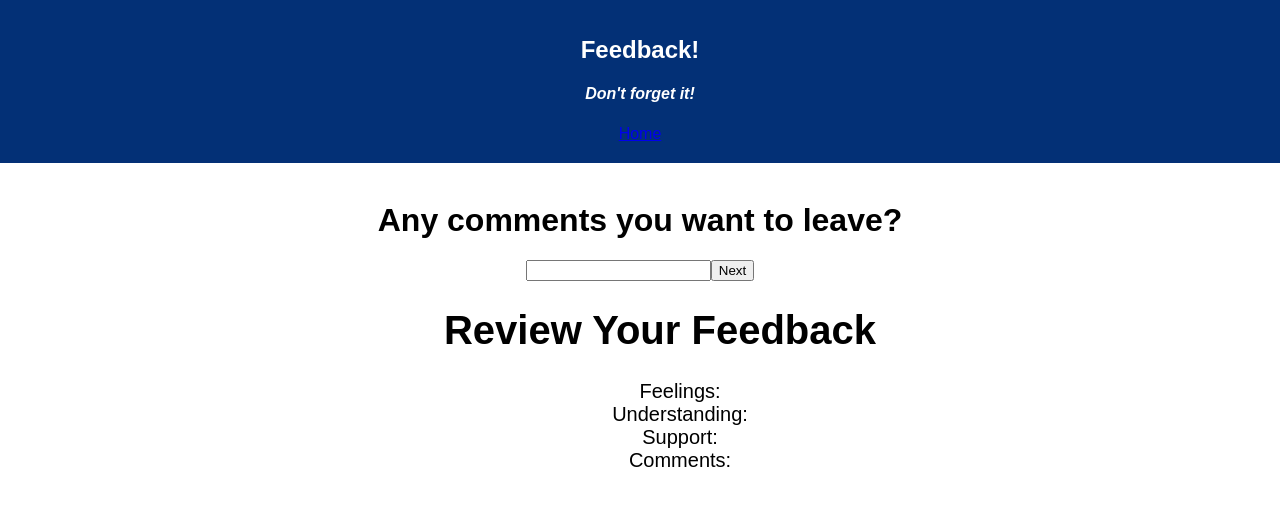
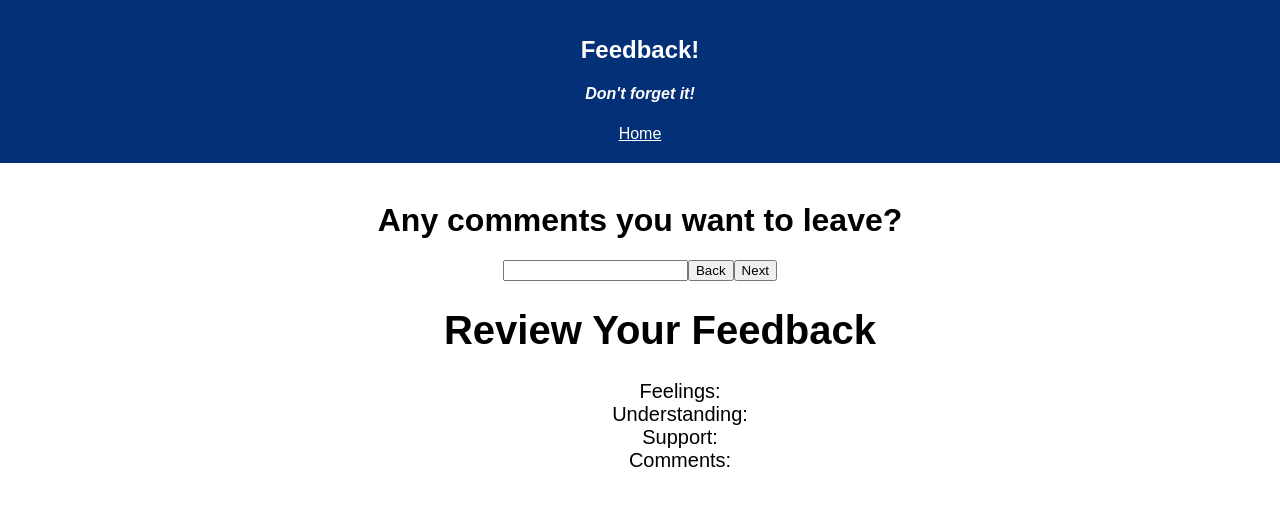
Before and after one commit to jpaul1982/redux-weekend, a React app: page /#/comments in a window 1280 px wide. Built offline with nearby package versions, Linux system fonts and the light colour scheme.

Commit message:
back routes added

```diff
--- a/src/components/App/App.css
+++ b/src/components/App/App.css
@@ -21,3 +21,6 @@ ul{
   list-style-type: none;
   font-size: 20px;
 }
+.link {
+  color: white;
+}
--- a/src/components/App/App.js
+++ b/src/components/App/App.js
@@ -21,7 +21,7 @@ class App extends Component {
           <header  className="App-header">
             <h1  className="App-title">Feedback!</h1>
             <h4><i>Don't forget it!</i></h4>
-            <Link to='/'>Home</Link>
+            <Link to='/' className="link">Home</Link>
           </header>
           <br />
           {/* MAKES FEELINGS ROUTE HOMEPAGE */}
--- a/src/components/Comments/Comments.js
+++ b/src/components/Comments/Comments.js
@@ -19,6 +19,9 @@ class Comments extends Component {
             comments: event.target.value,
         })
     }
+    goBack = () => {
+        this.props.history.push('/supported')
+    }
 
 
     render() {
@@ -29,6 +32,7 @@ class Comments extends Component {
                 <input type='text' max='120' onChange={this.handleChange}
                     value={this.state.comments}>
                 </input>
+                <button onClick={this.goBack}>Back</button>
                 <button onClick={this.handleClick}>Next</button>
                 <ul className='reviewList'>
                     <ReviewBody />
--- a/src/components/Review/Review.js
+++ b/src/components/Review/Review.js
@@ -2,12 +2,10 @@ import React, { Component } from 'react';
 import { connect } from 'react-redux';
 import axios from 'axios';
 
-// handleClick - this will send the post request to server
-// with all data collected from review inputs.
-
-
-
 class Review extends Component {
+    goBack = () => {
+        this.props.history.push('/comments')
+    }
 
     handleClick = () => {
         if (this.props.reduxState.feedbackReducer.feeling === "" ||
@@ -32,6 +30,7 @@ render() {
         <>
             <h1>Review Your Feedback</h1>
             <button onClick={this.handleClick}>Submit</button>
+            <button onClick={this.goBack}>Back</button>
             <ul>
                 <li>Feelings: {this.props.reduxState.feedbackReducer.feeling}</li>
                 <li>Understanding: {this.props.reduxState.feedbackReducer.understanding}</li>
--- a/src/components/Supported/Supported.js
+++ b/src/components/Supported/Supported.js
@@ -20,6 +20,10 @@ class Supported extends Component {
         })
     }
 
+    goBack = () => {
+        this.props.history.push('/understanding')
+    }
+
     render() {
         return (
             <main>
@@ -29,6 +33,7 @@ class Supported extends Component {
                         value={this.state.supported}
                         onChange={this.handleChange}>
                     </input>
+                    <button onClick={this.goBack}>Back</button>
                     <button onClick={this.handleClick}>Next</button>
                     <ul className='reviewList'>
                         <ReviewBody />
--- a/src/components/Understanding/Understanding.js
+++ b/src/components/Understanding/Understanding.js
@@ -19,6 +19,9 @@ class Understanding extends Component {
             understanding: event.target.value,
         })
     }
+    goBack = () => {
+        this.props.history.push('/')
+    }
 
     render() {
         return (
@@ -29,6 +32,7 @@ class Understanding extends Component {
                         value={this.state.understanding}
                         onChange={this.handleChange}>
                     </input>
+                    <button onClick={this.goBack}>Back</button>
                     <button onClick={this.handleClick}>Next</button>
                     <ul className='reviewList'>
                         <ReviewBody />
```
